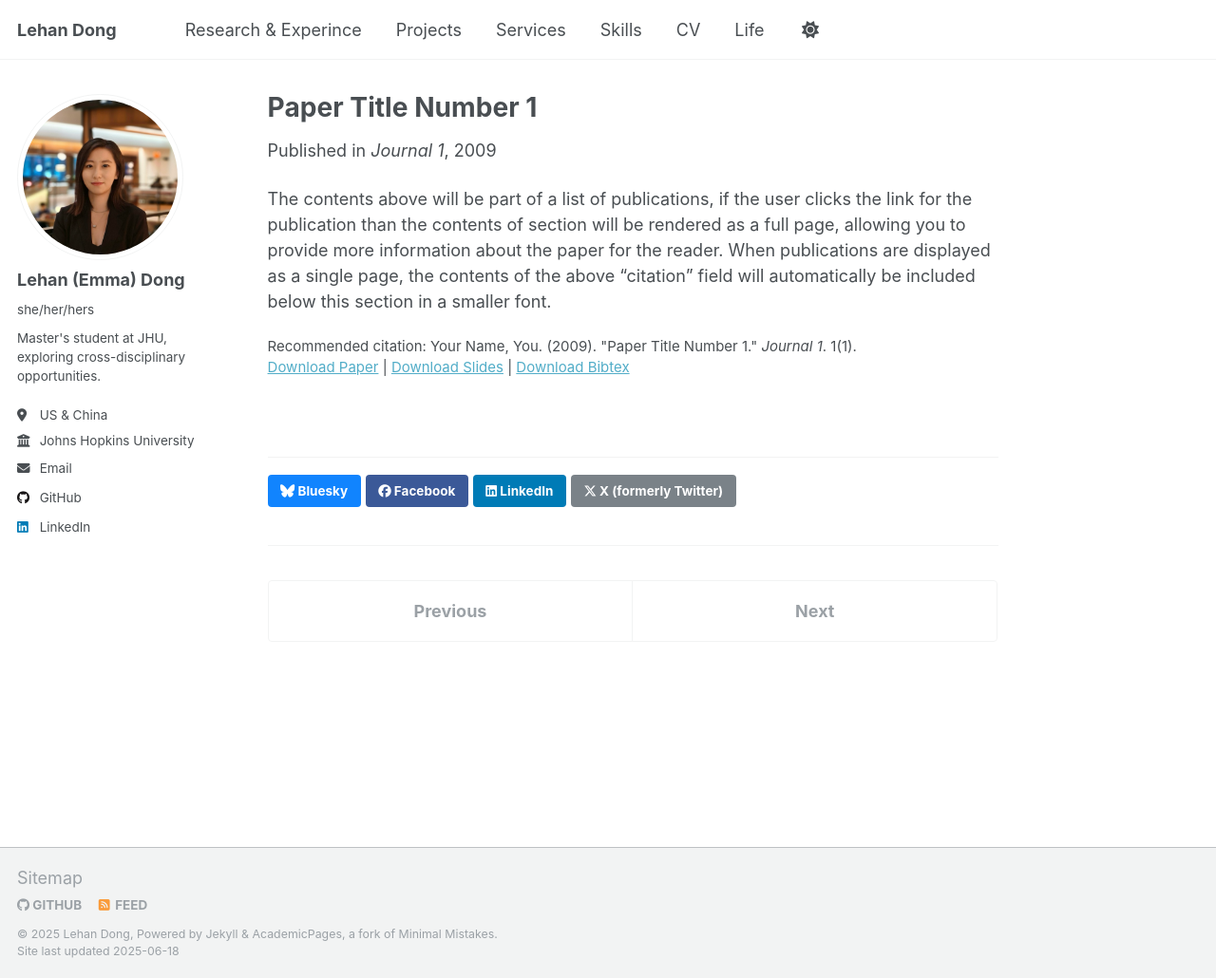
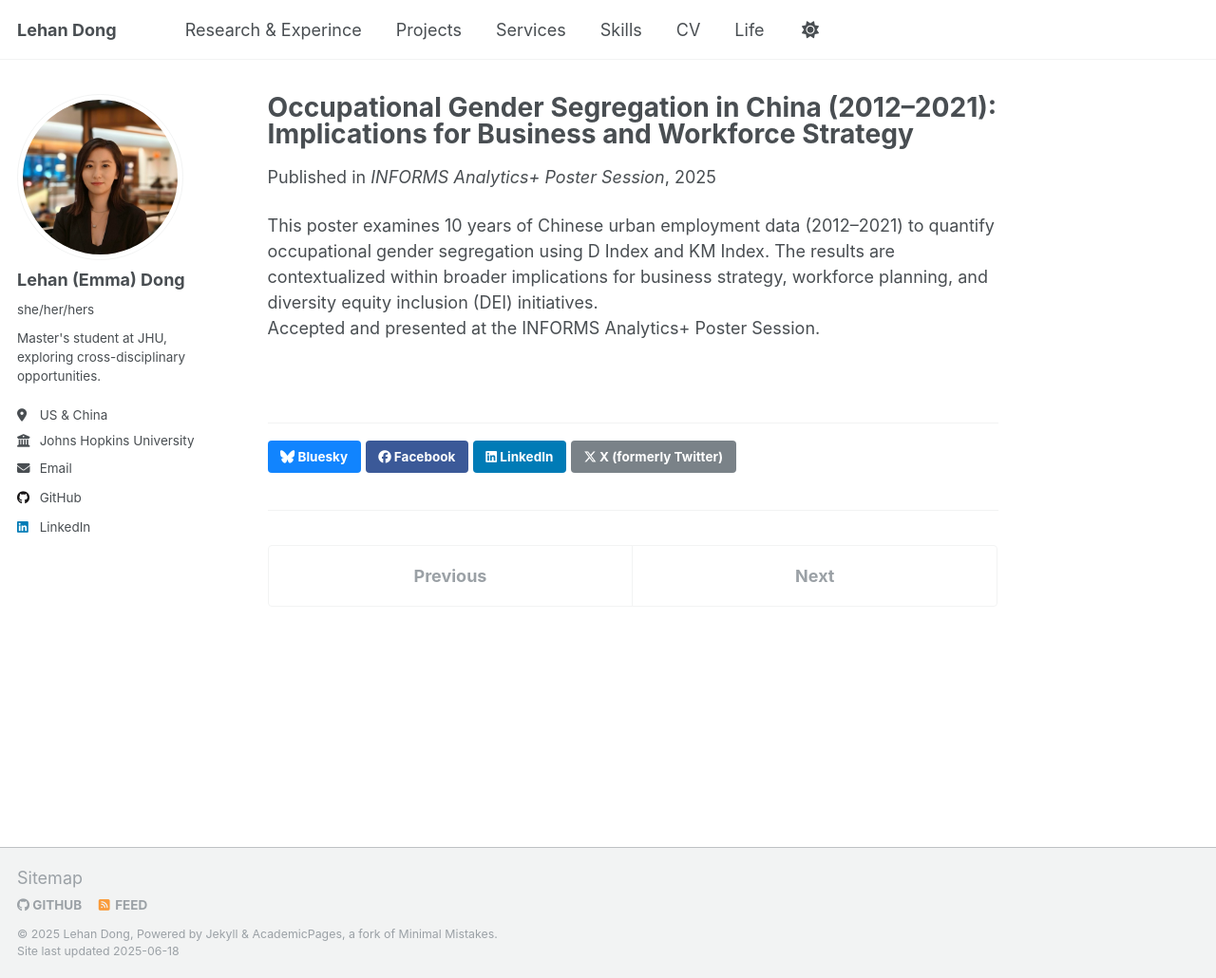
Before and after one commit to LehanDong/lehandongwebsite, a Jekyll site: the page built from _publications/2009-10-01-paper-title-number-1.md, in a window 1280 px wide and 1030 px high. Shown: the whole window at 95% size. Built offline with Jekyll 4.4.1, drawn with Linux system fonts in a browser that asks for light colours.

Commit message:
Update 2024-poster-occupation.md

```diff
--- a/_publications/2009-10-01-paper-title-number-1.md
+++ b/_publications/2009-10-01-paper-title-number-1.md
@@ -1,14 +1,13 @@
 ---
-title: "Paper Title Number 1"
+title: "Occupational Gender Segregation in China (2012–2021): Implications for Business and Workforce Strategy"
 collection: publications
-category: manuscripts
-permalink: /publication/2009-10-01-paper-title-number-1
-excerpt: 'This paper is about the number 1. The number 2 is left for future work.'
-date: 2009-10-01
-venue: 'Journal 1'
-slidesurl: 'http://academicpages.github.io/files/slides1.pdf'
-paperurl: 'http://academicpages.github.io/files/paper1.pdf'
-bibtexurl: 'http://academicpages.github.io/files/bibtex1.bib'
-citation: 'Your Name, You. (2009). &quot;Paper Title Number 1.&quot; <i>Journal 1</i>. 1(1).'
+category: posters
+permalink: /publication/gender-segregation
+excerpt: "Poster accepted by INFORMS Analytics+. Studied gender segregation in Chinese labor markets using D and KM indices and linked findings to business strategy and workforce planning."
+date: 2025-04-15
+venue: 'INFORMS Analytics+ Poster Session'
+paperurl: /files/Emma_Poster.pdf
+
 ---
-The contents above will be part of a list of publications, if the user clicks the link for the publication than the contents of section will be rendered as a full page, allowing you to provide more information about the paper for the reader. When publications are displayed as a single page, the contents of the above "citation" field will automatically be included below this section in a smaller font.
+This poster examines 10 years of Chinese urban employment data (2012–2021) to quantify occupational gender segregation using D Index and KM Index. The results are contextualized within broader implications for business strategy, workforce planning, and diversity equity inclusion (DEI) initiatives.
+Accepted and presented at the INFORMS Analytics+ Poster Session.
```
